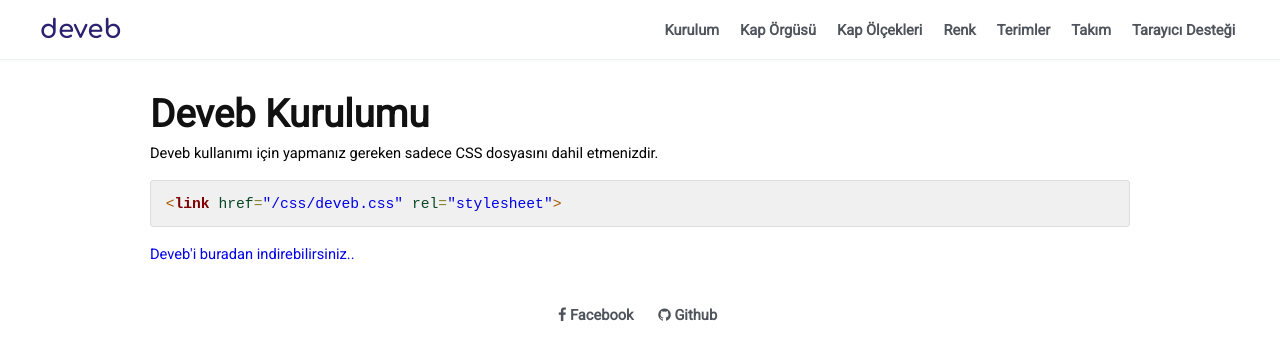
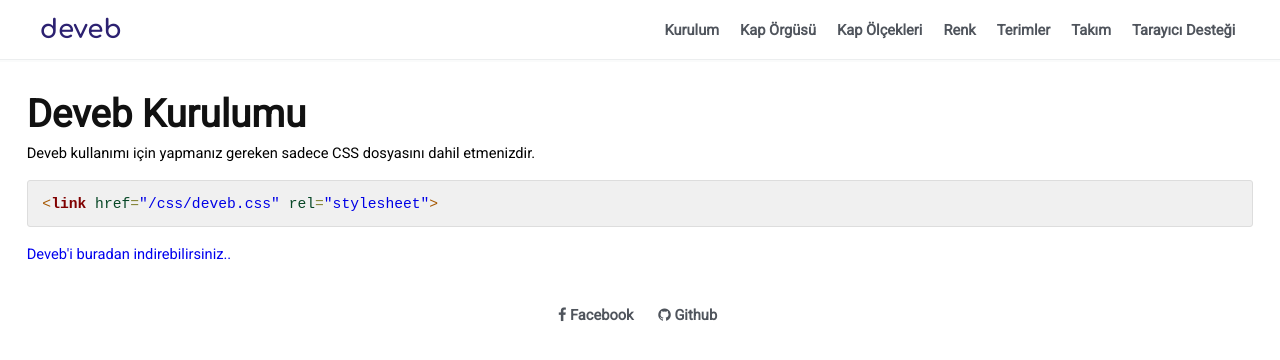
Before and after one commit to data-deveb/data-deveb.github.io, a Jekyll site: the page built from belgeler/kurulum.html, in a window 1280 px wide. Shown: the top 360 px of the page. Built offline with Jekyll 4.4.1, drawn with Linux system fonts in a browser that asks for light colours.

Commit message:
Update kurulum.html

```diff
--- a/belgeler/kurulum.html
+++ b/belgeler/kurulum.html
@@ -1,12 +1,9 @@
 ---
 layout: default
 ---
-    <div data-deveb="kaplama" data-gnl="24" data-ufk="24 24p">
 <div data-gnl="24">
     <h1>Deveb Kurulumu</h1>
     <p>Deveb kullanımı için yapmanız gereken sadece CSS dosyasını dahil etmenizdir.<br><br></p>
     <pre style='color:#000000;background:#ffffff;'><span style='color:#a65700; '>&lt;</span><span style='color:#800000; font-weight:bold; '>link</span><span style='color:#274796; '> </span><span style='color:#074726; '>href</span><span style='color:#808030; '>=</span><span style='color:#0000e6; '>"/css/deveb.css"</span><span style='color:#274796; '> </span><span style='color:#074726; '>rel</span><span style='color:#808030; '>=</span><span style='color:#0000e6; '>"stylesheet"</span><span style='color:#a65700; '>></span></pre>
-
     <p><br><a href="https://data-deveb.github.io/assets/css/deveb.css">Deveb'i buradan indirebilirsiniz..</a></p>
 </div>
-    </div>
```
Lines whose indentation alone changed are shown as unchanged.
